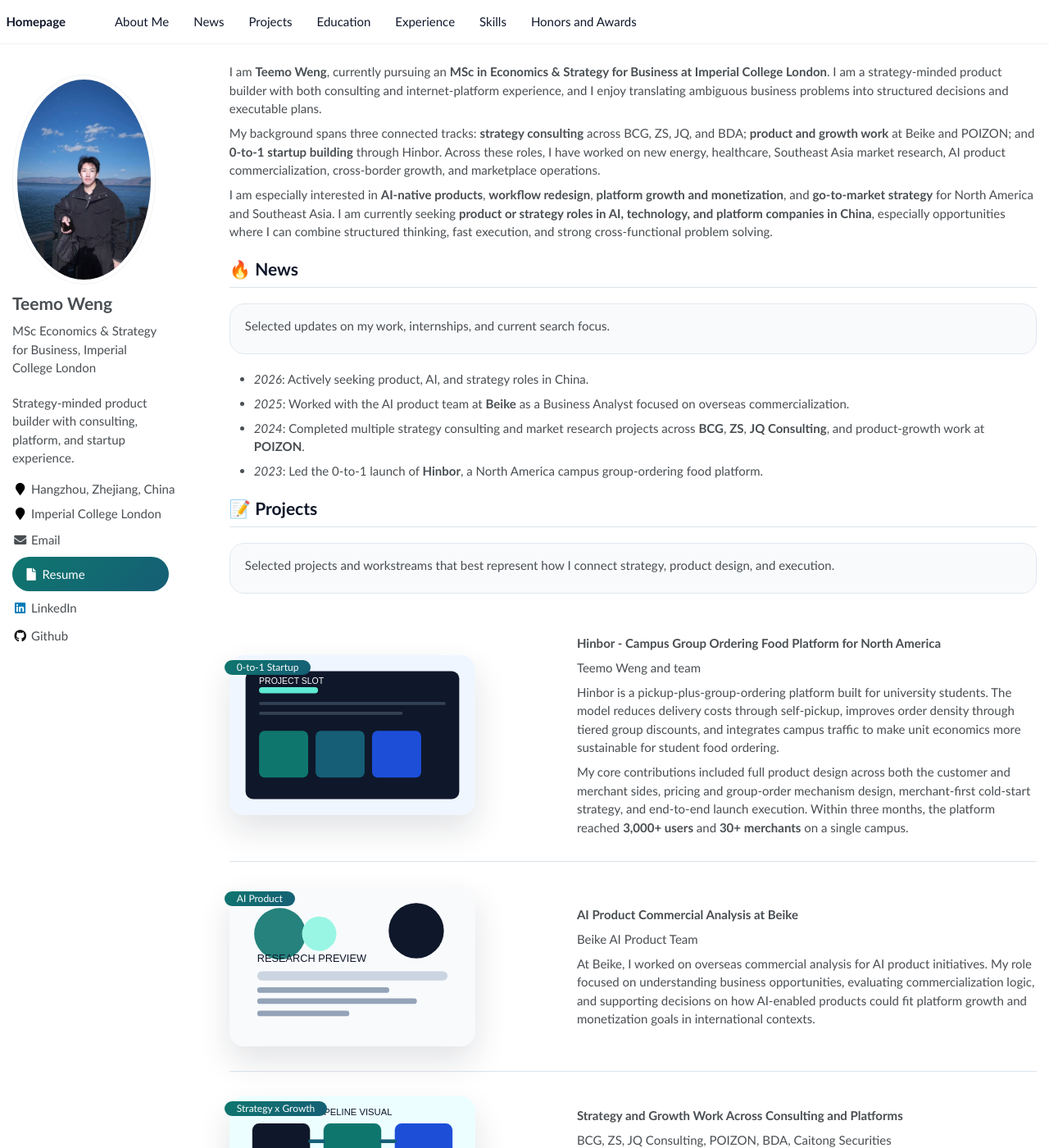
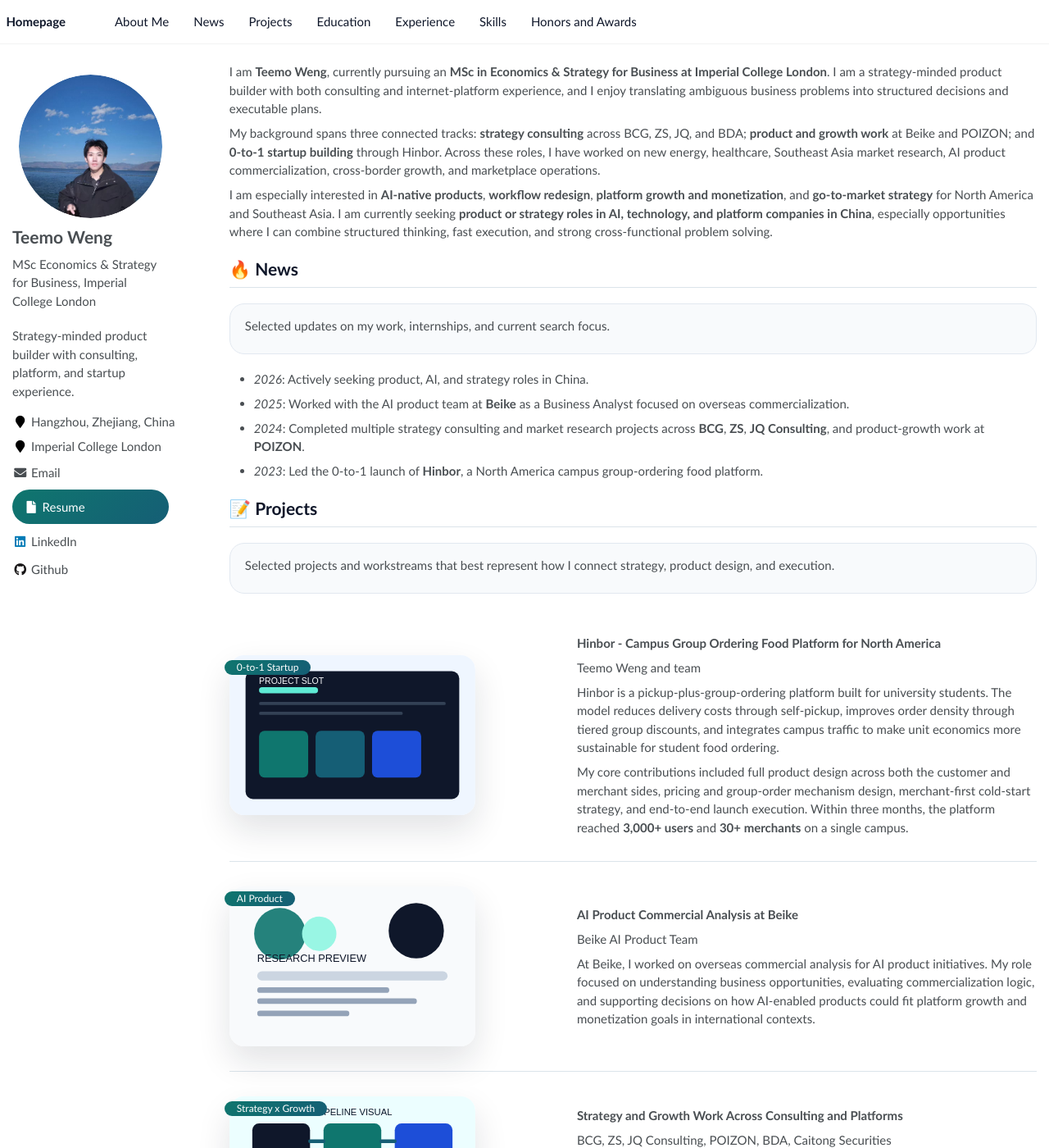
Before and after one commit to teemoweng/teemoweng.github.io, a Jekyll site: the page built from _pages/about.md, in a window 1280 px wide and 1400 px high. Shown: the whole window at 82% size. Built offline with Jekyll 4.4.1, drawn with Linux system fonts in a browser that asks for light colours.

Commit message:
Make profile photo render as a true circle

```diff
--- a/_sass/_sidebar.scss
+++ b/_sass/_sidebar.scss
@@ -82,23 +82,27 @@
   display: table-cell;
   vertical-align: top;
   width: 75px;
-  // set width only, for non-square avatars
-  // height: 36px;
+  height: 75px;
+  overflow: hidden;
+  border-radius: 50%;
 
   @include breakpoint($large) {
     display: block;
-    width: auto;
-    height: auto;
+    width: 175px;
+    height: 175px;
+    margin: 0 auto;
   }
 
   img {
-    max-width: 175px;
-    min-width: 75px;
+    width: 100%;
+    height: 100%;
     border-radius: 50%;
+    object-fit: cover;
+    object-position: center 24%;
 
     @include breakpoint($large) {
-      padding: 5px;
-      border: 1px solid $border-color;
+      padding: 0;
+      border: 0;
     }
   }
 }
```
